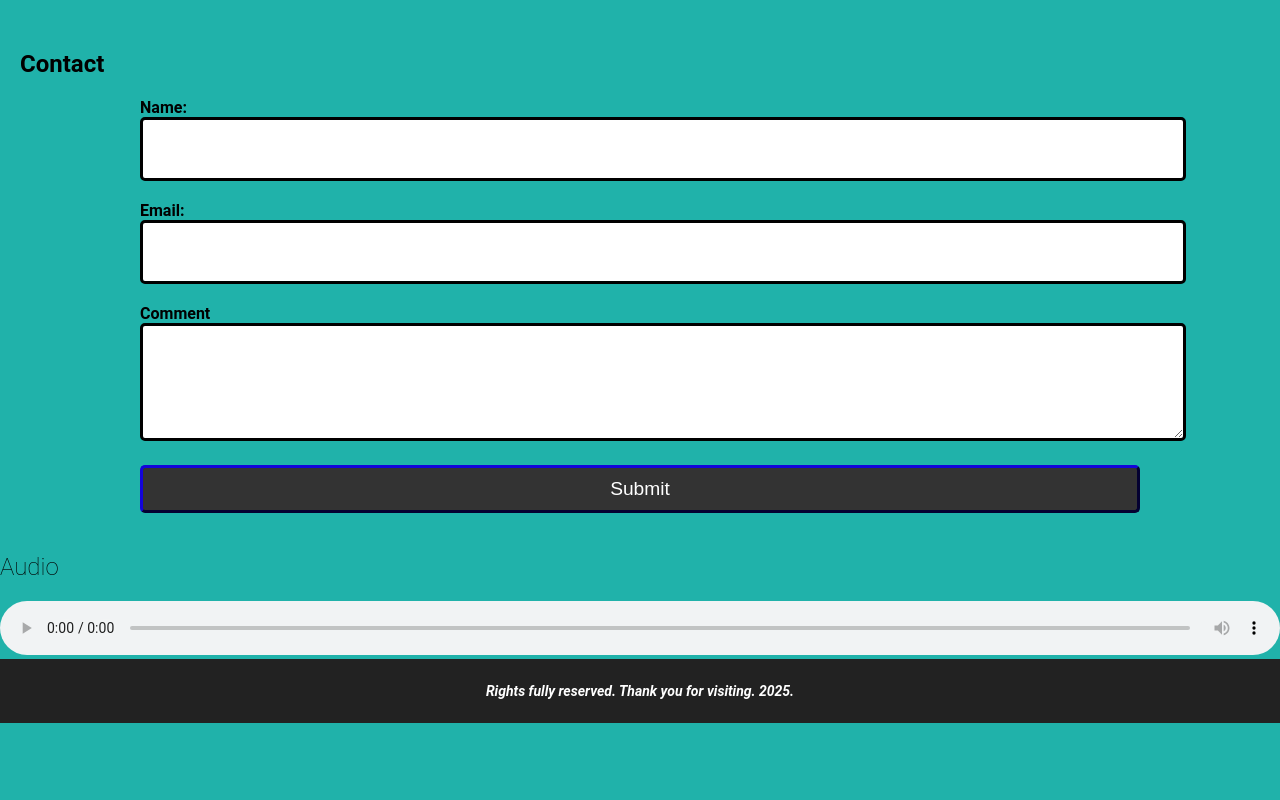
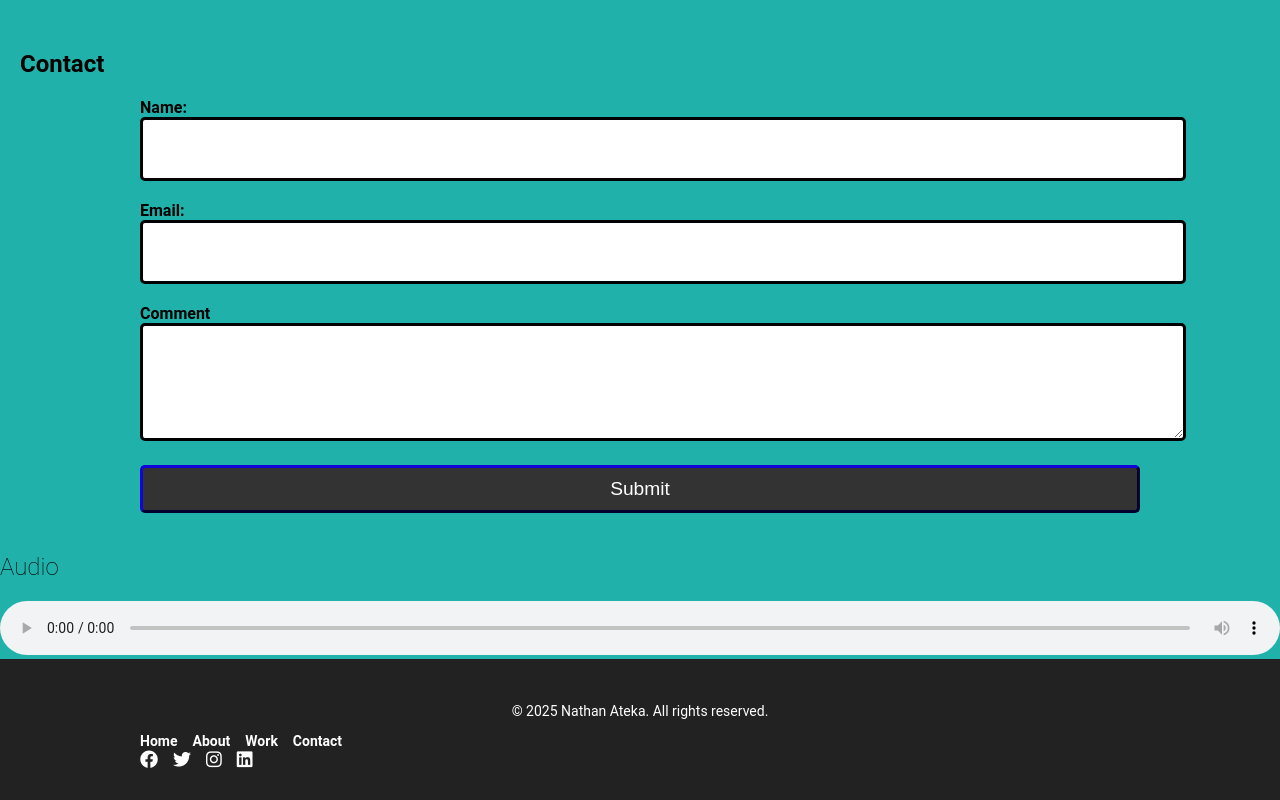
Before and after one commit to NathanAteka47/Gomycode-Portfolio-Webpage-HTML-Project-withCSS-Update, a plain HTML site: page index.html in a window 1280 px wide. Shown: the part 1069-1869 px from the top of the page. Before the commit the page ends 1792 px from the top, so only its background shows below. Drawn offline with Linux system fonts and the light colour scheme.

Commit message:
added footer styles

```diff
--- a/CSS/styles.css
+++ b/CSS/styles.css
@@ -125,13 +125,56 @@ form div {
 /* Footer */
 .footer {
   background-color: #222;
-  padding: 10px;
+  color: white;
+  padding: 20px 0;
   text-align: center;
-  color: white;
+  font-size: 14px;
+  position: relative;
+  bottom: 0;
+  width: 100%;
 }
 
-.footer-text {
-  font-size: 14px;
+.footer-container {
+  max-width: 1000px;
+  margin: auto;
+  padding: 10px;
+}
+
+.footer-links {
+  list-style: none;
+  padding: 0;
+  margin: 0;
+  display: flex;
+  gap: 15px;
+}
+.footer-links li {
+  display: inline;
+}
+.footer-links a {
+  text-decoration: none;
+  color: white;
+  font-weight: bold;
+  transition: 0.3s;
+}
+
+.footer-links a:hover {
+  color: #ff9800;
+}
+
+/* Social Icons */
+.social-icons {
+  display: flex;
+  gap: 15px;
+}
+
+.social-icons a {
+  color: white;
+  font-size: 18px;
+  transition: 0.3s;
+}
+
+.social-icons a:hover {
+  color: #ff9800;
 }
 
 /* h1 text style */
--- a/index.html
+++ b/index.html
@@ -5,6 +5,8 @@
     <meta name="viewport" content="width=device-width, initial-scale=1.0" />
     <title>Nathan Ateka</title>
     <link rel="stylesheet" href="/CSS/styles.css" />
+    <link rel="stylesheet" href="https://cdnjs.cloudflare.com/ajax/libs/font-awesome/6.4.2/css/all.min.css">
+
   </head>
   <body>
     <!-- Header Section -->
@@ -138,9 +140,21 @@
 
     <!-- Footer -->
     <footer class="footer">
-      <p class="footer-text">
-        <b><i>Rights fully reserved. Thank you for visiting. 2025.</i></b>
-      </p>
+      <div class="footer-container">
+        <p>&copy; 2025 Nathan Ateka. All rights reserved.</p>
+        <ul class="footer-links">
+            <li><a href="#home">Home</a></li>
+            <li><a href="#about">About</a></li>
+            <li><a href="#work">Work</a></li>
+            <li><a href="#contact">Contact</a></li>
+        </ul>
+        <div class="social-icons">
+            <a href="#"><i class="fab fa-facebook"></i></a>
+            <a href="#"><i class="fab fa-twitter"></i></a>
+            <a href="#"><i class="fab fa-instagram"></i></a>
+            <a href="#"><i class="fab fa-linkedin"></i></a>
+        </div>
+    </div>
     </footer>
   </body>
 </html>
```
